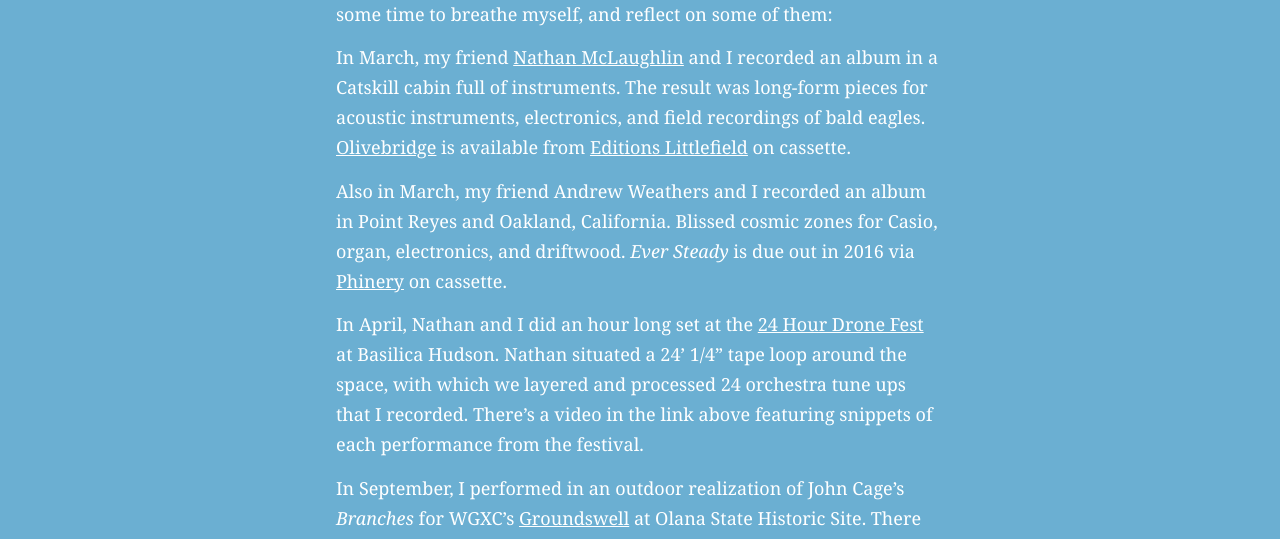
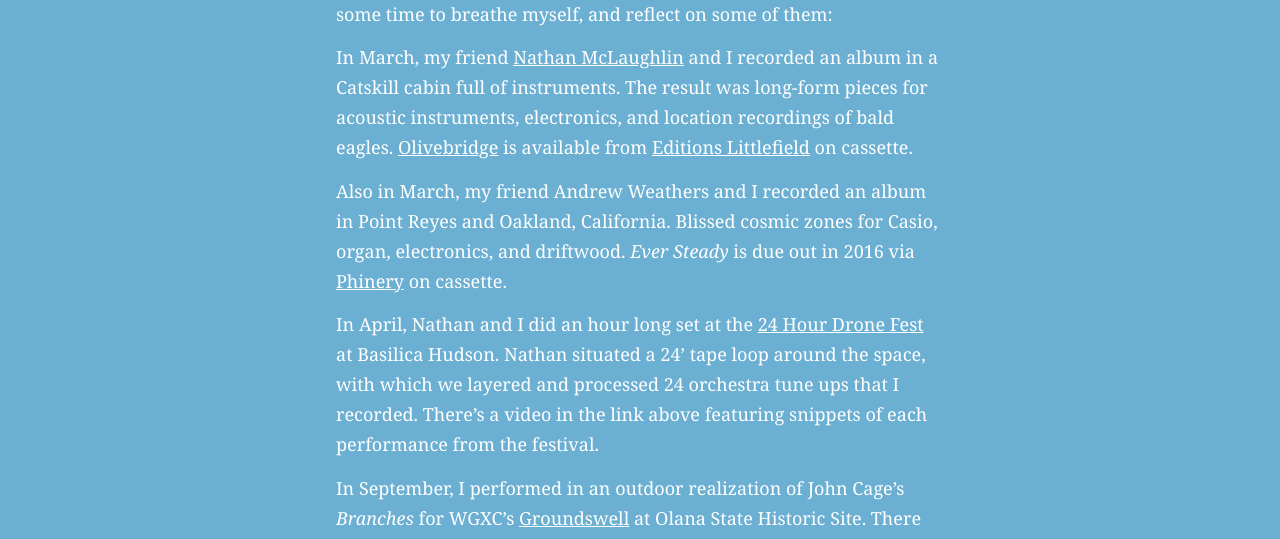
Before and after one commit to sethchrisman/sethchrisman.github.io, a Jekyll site: the page built from _posts/2015-12-22-recap.md, in a window 1280 px wide. Shown: the part 789-1328 px from the top of the page. Built offline with Jekyll 4.4.1, drawn with Linux system fonts in a browser that asks for light colours.

Commit message:
Updated 2015-12-22-recap.md

```diff
--- a/_posts/2015-12-22-recap.md
+++ b/_posts/2015-12-22-recap.md
@@ -11,11 +11,11 @@
 
 Hope 2015 has been real good to you. Between performances, recording, sound projects for film and theater, and enjoying the seasonal indulgences of swimming holes and snowshoeing, it's been teeming with moments. As the year draws its final breaths, I've had some time to breathe myself, and reflect on some of them:
 
-In March, my friend [Nathan McLaughlin](http://www.nathanmclaughlin.info/) and I recorded an album in a Catskill cabin full of instruments. The result was long-form pieces for acoustic instruments, electronics, and field recordings of bald eagles. [Olivebridge](https://fullspectrumrecords.bandcamp.com/album/olivebridge) is available from [Editions Littlefield](http://fullspectrumrecords.com/catalog/olivebridge) on cassette.
+In March, my friend [Nathan McLaughlin](http://www.nathanmclaughlin.info/) and I recorded an album in a Catskill cabin full of instruments. The result was long-form pieces for acoustic instruments, electronics, and location recordings of bald eagles. [Olivebridge](https://fullspectrumrecords.bandcamp.com/album/olivebridge) is available from [Editions Littlefield](http://fullspectrumrecords.com/catalog/olivebridge) on cassette.
 
 Also in March, my friend Andrew Weathers and I recorded an album in Point Reyes and Oakland, California. Blissed cosmic zones for Casio, organ, electronics, and driftwood. _Ever Steady_ is due out in 2016 via [Phinery](http://www.phinery.net/) on cassette.
 
-In April, Nathan and I did an hour long set at the [24 Hour Drone Fest](http://basilicahudson.tumblr.com/post/119854029156/24-hour-drone-experiments-in-sound-and-music) at Basilica Hudson. Nathan situated a 24' 1/4" tape loop around the space, with which we layered and processed 24 orchestra tune ups that I recorded. There's a video in the link above featuring snippets of each performance from the festival.
+In April, Nathan and I did an hour long set at the [24 Hour Drone Fest](http://basilicahudson.tumblr.com/post/119854029156/24-hour-drone-experiments-in-sound-and-music) at Basilica Hudson. Nathan situated a 24' tape loop around the space, with which we layered and processed 24 orchestra tune ups that I recorded. There's a video in the link above featuring snippets of each performance from the festival.
 
 In September, I performed in an outdoor realization of John Cage's _Branches_ for WGXC's [Groundswell](https://wavefarm.org/archive/09a6h6) at Olana State Historic Site. There were two trio performances (Laura Kuhn, Andrew Weathers, myself; Emy Martin, Nathan McLaughlin, myself) using plant detritus found at Olana. We amplified the materials using a battery-powered mixer, FM transmitter, and radios.
 
```
